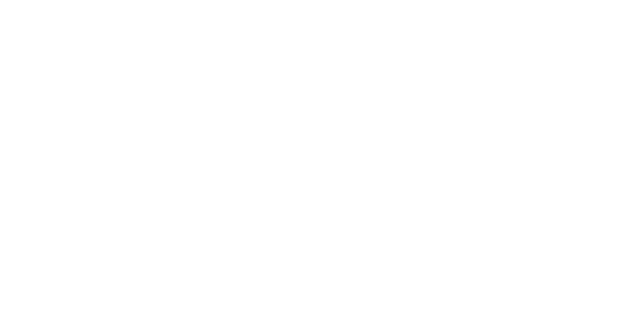
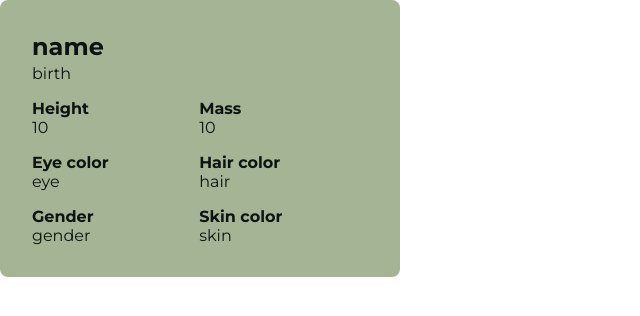
Before and after one commit to xfontr/simple-list-fetch, a React (Create React App) app: page / in a window 1280 px wide. Shown: the top 316 px of the page, without its empty margins (0-640 px from the left). Built offline with nearby package versions, Linux system fonts and the light colour scheme.

Commit message:
Card style and character mock for testing

```diff
--- a/src/components/App/App.tsx
+++ b/src/components/App/App.tsx
@@ -1,5 +1,12 @@
+import mockCharacter from "../../test-utils/mocks/mockCharacter";
+import Character from "../Character/Character";
+
 const App = (): JSX.Element => {
-  return <div className="app"></div>;
+  return (
+    <div className="app">
+      <Character character={mockCharacter} />
+    </div>
+  );
 };
 
 export default App;
--- a/src/components/Character/CharacterStyled.ts
+++ b/src/components/Character/CharacterStyled.ts
@@ -1,5 +1,41 @@
 import styled from "styled-components";
 
-const CharacterStyled = styled.article``;
+const CharacterStyled = styled.article`
+  padding: ${({ theme }) => theme.spacing.big};
+  background-color: ${({ theme }) => theme.color.secondary};
+  border-radius: ${({ theme }) => theme.shaping.radiusSmall};
+  max-width: 25rem;
+
+  .character {
+    &__name {
+      font-size: 1.5rem;
+      font-weight: bold;
+      margin: 0 0 0.2rem 0;
+    }
+
+    &__main-data {
+      margin-bottom: ${({ theme }) => theme.spacing.small};
+    }
+
+    &__body {
+      display: flex;
+      flex-direction: row;
+      flex-wrap: wrap;
+      gap: ${({ theme }) => theme.spacing.small};
+    }
+
+    &__data {
+      width: 45%;
+
+      & > * {
+        display: block;
+      }
+    }
+  }
+
+  .data__heading {
+    font-weight: bold;
+  }
+`;
 
 export default CharacterStyled;
--- a/src/index.tsx
+++ b/src/index.tsx
@@ -4,7 +4,8 @@
 import { ThemeProvider } from "styled-components";
 import mainTheme from "./styles/mainTheme";
 import GlobalStyle from "./styles/GlobalStyle";
-import "@fontsource/montserrat";
+import "@fontsource/montserrat/400.css";
+import "@fontsource/montserrat/700.css";
 
 const root = ReactDOM.createRoot(
   document.getElementById("root") as HTMLElement
--- a/src/styles/GlobalStyle.tsx
+++ b/src/styles/GlobalStyle.tsx
@@ -1,4 +1,5 @@
 import { createGlobalStyle } from "styled-components";
+import mainTheme from "./mainTheme";
 
 const GlobalStyle = createGlobalStyle`
   * {
@@ -8,6 +9,7 @@
   body {
     margin: 0;
     font-family: montserrat, sans-serif;
+    color: ${mainTheme.color.typography};
   }
 
   ul {
--- a/src/styles/mainTheme.ts
+++ b/src/styles/mainTheme.ts
@@ -1,9 +1,9 @@
 const mainTheme = {
   color: {
-    primary: "rgba(210, 214, 199, 0)",
-    secondary: "rgba(164, 180, 148, 0)",
-    typography: "rgba(13, 19, 17, 0)",
-    contrast: "rgba(81, 152, 114, 0)",
+    primary: "rgba(210, 214, 199, 1)",
+    secondary: "rgba(164, 180, 148, 1)",
+    typography: "rgba(13, 19, 17, 1)",
+    contrast: "rgba(81, 152, 114, 1)",
   },
 
   spacing: {
--- /dev/null
+++ b/src/test-utils/mocks/mockCharacter.ts
@@ -0,0 +1,14 @@
+import ICharacter from "../../types/ICharacter";
+
+const mockCharacter: ICharacter = {
+  name: "name",
+  height: 10,
+  mass: 10,
+  hair_color: "hair",
+  skin_color: "skin",
+  eye_color: "eye",
+  birth_year: "birth",
+  gender: "gender",
+};
+
+export default mockCharacter;
```
